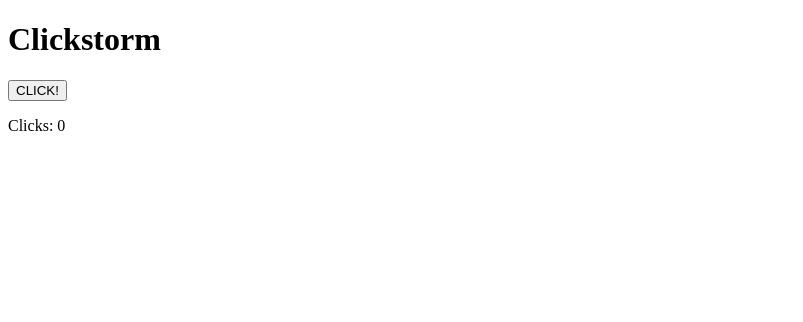
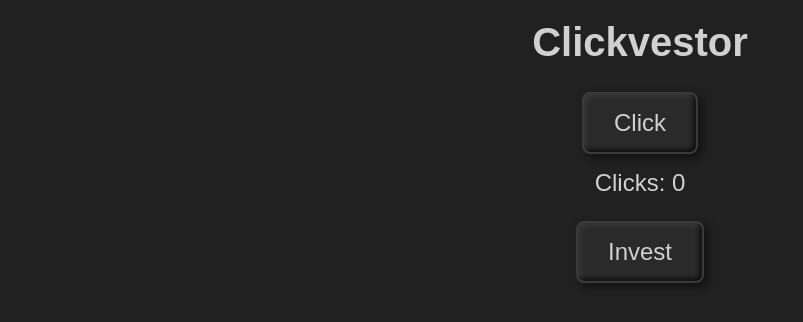
Before and after one commit to wirodev/Clickvestor, a plain HTML site: page index.html in a window 1280 px wide. Shown: the whole page, without its empty margins (0-803 px from the left). Drawn offline with Linux system fonts and the light colour scheme.

Commit message:
adding click button + styles

```diff
--- a/index.html
+++ b/index.html
@@ -5,18 +5,19 @@
     <meta name="viewport"
           content="width=device-width, user-scalable=no, initial-scale=1.0, maximum-scale=1.0, minimum-scale=1.0">
     <meta http-equiv="X-UA-Compatible" content="ie=edge">
-    <title>Clickstorm</title>
+    <title>Clickvestor</title>
     <link rel="stylesheet" href="styles.css">
     <script src="script.js"></script>
 </head>
 <body>
-    <h1>Clickstorm</h1>
+    <h1>Clickvestor</h1>
 
-    <button id="btn">CLICK!</button>
+    <button id="btn">Click</button>
     <p>
         Clicks: <span id="display">0</span>
     </p>
 
+    <button id="store">Invest</button>
 
 </body>
 </html>
--- a/styles.css
+++ b/styles.css
@@ -0,0 +1,50 @@
+/* General page styling */
+body {
+    background-color: #212121; /* Dark background */
+    color: #d0d0d0; /* Silver white text */
+    font-family: Arial, sans-serif;
+    text-align: center;
+    margin: 0;
+    padding: 0;
+}
+
+/* Heading */
+h1 {
+    margin-top: 20px;
+    font-size: 2.5rem;
+}
+
+/* Button Styling */
+button {
+    background: #2a2a2a; /* Dark matte black */
+    color: #d0d0d0; /* Silver white text */
+    border: 2px solid #3a3a3a; /* Slight contrast */
+    border-radius: 8px; /* Slightly rounded corners */
+    padding: 15px 30px;
+    font-size: 1.5rem;
+    cursor: pointer;
+    transition: all 0.2s ease-in-out;
+    box-shadow: inset 2px 2px 5px rgba(255, 255, 255, 0.1),
+                inset -2px -2px 5px rgba(0, 0, 0, 0.8),
+                4px 4px 10px rgba(0, 0, 0, 0.5); /* Matte black depth effect */
+}
+
+/* Button Hover Effect */
+button:hover {
+    background: #383838;
+    box-shadow: inset 2px 2px 8px rgba(255, 255, 255, 0.15),
+                inset -2px -2px 8px rgba(0, 0, 0, 0.9),
+                6px 6px 12px rgba(0, 0, 0, 0.6);
+}
+
+/* Button Click Effect */
+button:active {
+    transform: scale(0.98);
+    box-shadow: inset 4px 4px 10px rgba(0, 0, 0, 0.9);
+}
+
+/* Display Text */
+p {
+    font-size: 1.5rem;
+    margin-top: 15px;
+}
```
Also changed, not shown: script.js (line endings or trailing spaces).
